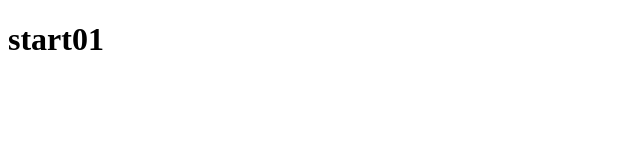
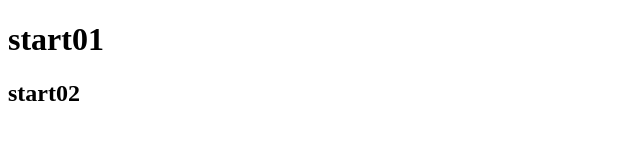
Before and after one commit to leseraphina/04_22, a plain HTML site: page sample.html in a window 1280 px wide. Shown: the whole page, without its empty margins (0-640 px from the left). Drawn offline with Linux system fonts and the light colour scheme.

Commit message:
h2 추가

```diff
--- a/sample.html
+++ b/sample.html
@@ -8,5 +8,6 @@
 </head>
 <body>
   <h1>start01</h1>
+  <h2>start02</h2>
 </body>
 </html>
```
